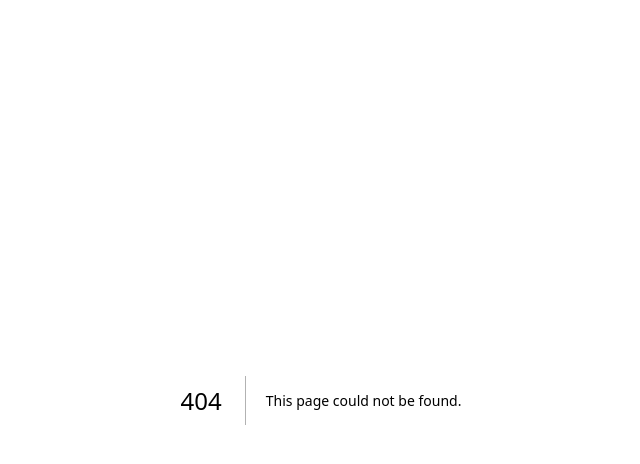
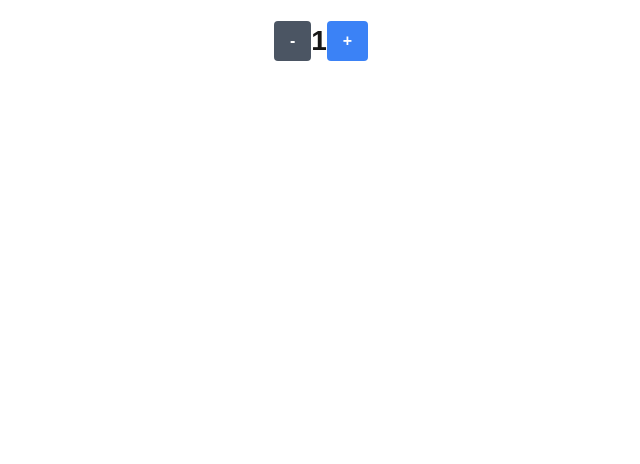
Before and after one commit to yifangwu0313/cprg306-assignments, a Next.js app: page /week-4 in a window 1280 px wide. Before the commit this address had no page. Shown: the top 464 px of the page, without its empty margins (319-959 px from the left). Built offline with nearby package versions, Linux system fonts and the light colour scheme.

Commit message:
add week-4

```diff
--- /dev/null
+++ b/app/week-4/button.js
@@ -0,0 +1,10 @@
+export default function Button({onClick,disabled,children}) {
+  return (
+    <button className="bg-blue-500 hover:bg-blue-700 text-white font-bold py-2 px-4 rounded disabled:bg-gray-300 disabled:bg-gray-600"
+    onClick={onClick}
+    disabled={disabled}
+    >
+      {children}
+    </button>
+  );
+}
--- /dev/null
+++ b/app/week-4/new-item.js
@@ -0,0 +1,28 @@
+"use client";
+import {useState} from "react";
+import Button from "./button";
+
+
+
+export default function NewItems() {
+  const [quatity, setQuantity] = useState(1);
+  const isDisabledDec = quatity === 1? true : false;
+  const isDisabledInc = quatity === 20? true : false;
+function increment() {
+  setQuantity(quatity + 1);
+}
+function decrement() {
+  setQuantity(quatity - 1);
+}
+  return (
+    <main >
+      <h1 className="text-[28px] font-bold ml-5 mt-5"></h1>
+      <div className="flex justify-center items-center">
+        <Button onClick={decrement} disabled={isDisabledDec}>-</Button>
+        <p className="text-[28px] font-bold">{quatity}</p>
+        <Button onClick={increment} disabled={isDisabledInc}>+</Button>
+      </div>
+
+    </main>
+  );
+}
--- /dev/null
+++ b/app/week-4/page.js
@@ -0,0 +1,9 @@
+import NewItems from "./new-item";
+
+export default function Page() {
+    return (
+        <div>
+            <NewItems />
+        </div>
+    )
+}
```
